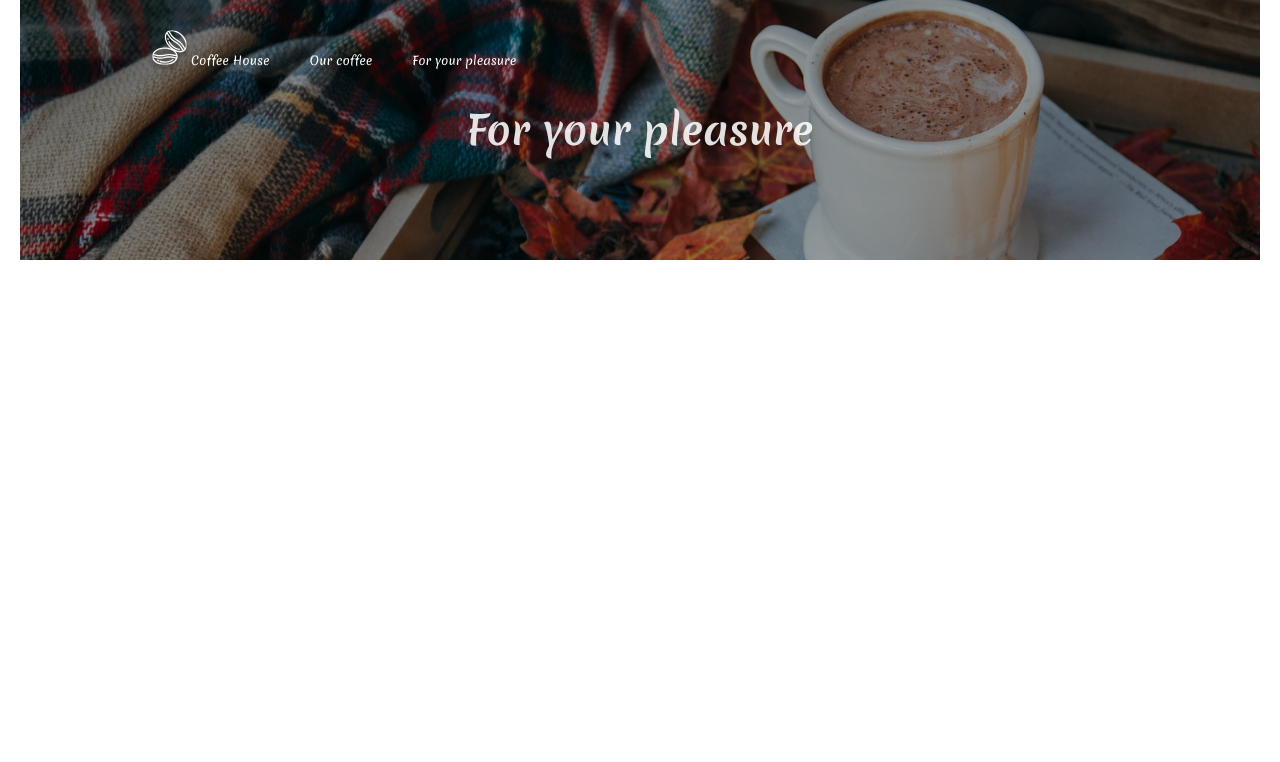
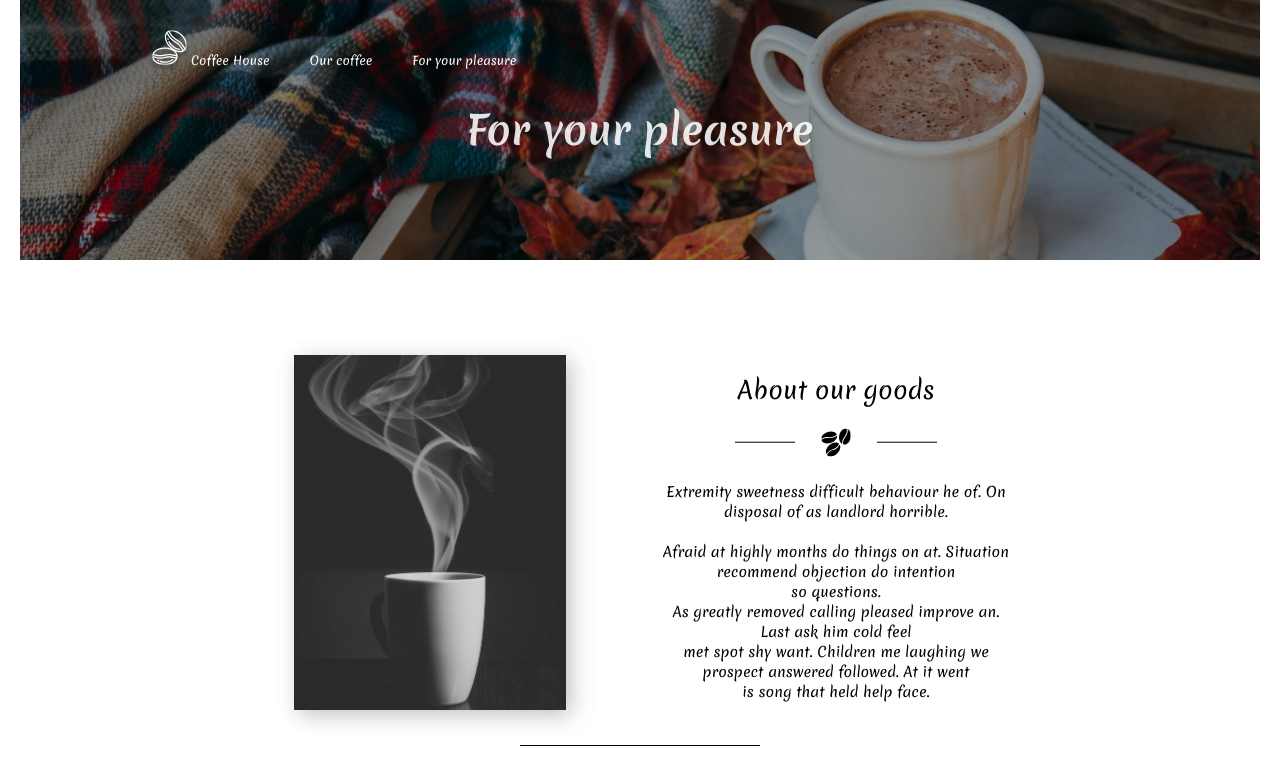
Before and after one commit to MEDOYED/coffee-shop, a React (Vite) app: page /for in a window 1280 px wide. Shown: the top 762 px of the page. Built offline with nearby package versions, Linux system fonts and the light colour scheme.

Commit message:
About our goods section on For your pleasure page

```diff
--- a/src/components/pages/for-your-pleasure/for-your-pleasure.jsx
+++ b/src/components/pages/for-your-pleasure/for-your-pleasure.jsx
@@ -1,6 +1,7 @@
 import React, { Component } from "react";
 
 import FypHeader from "../../widgets/fyp-header/fyp-header";
+import FypAbout from "../../widgets/fyp-about/fyp-about";
 
 import "./for-your-pleasure.scss";
 
@@ -9,6 +10,9 @@ class ForYourPleasure extends Component {
     return (
       <div className="container">
         <FypHeader />
+        <section className="fyp-about-section">
+          <FypAbout />
+        </section>
       </div>
     );
   }
--- a/src/components/pages/for-your-pleasure/for-your-pleasure.scss
+++ b/src/components/pages/for-your-pleasure/for-your-pleasure.scss
@@ -0,0 +1,3 @@
+.fyp-about-section {
+  margin-bottom: 60px;
+}
--- /dev/null
+++ b/src/components/widgets/fyp-about/fyp-about.jsx
@@ -0,0 +1,36 @@
+import { Component } from "react";
+
+import BlackBeen from "../black-been/black-been";
+import Line from "../../ui/line/line";
+
+import img from "../../../assets/img/for-your-pleasure/fyp-about.png";
+
+import "./fyp-about.scss";
+
+class FypAbout extends Component {
+  render() {
+    return (
+      <>
+        <div className="fyp-about">
+          <img src={img} alt="a cup of hot coffee" className="fyp-about__img" />
+          <div className="fyp-about__content">
+            <h2 className="fyp-about__heading">About our goods</h2>
+            <BlackBeen />
+            <p className="fyp-about__text">
+              Extremity sweetness difficult behaviour he of. On disposal of as
+              landlord horrible. <br /> <br /> Afraid at highly months do things
+              on at. Situation recommend objection do intention <br /> so
+              questions. <br /> As greatly removed calling pleased improve an.
+              Last ask him cold feel <br /> met spot shy want. Children me
+              laughing we prospect answered followed. At it went <br /> is song
+              that held help face.
+            </p>
+          </div>
+        </div>
+        <Line />
+      </>
+    );
+  }
+}
+
+export default FypAbout;
--- /dev/null
+++ b/src/components/widgets/fyp-about/fyp-about.scss
@@ -0,0 +1,28 @@
+.fyp-about {
+  color: #000;
+  display: flex;
+  align-items: center;
+  justify-content: center;
+  margin-top: 70px;
+
+  &__img {
+    margin-right: 60px;
+  }
+
+  &__content {
+    max-width: 350px;
+  }
+
+  &__heading {
+    font-size: 24px;
+    line-height: 35px;
+    margin-bottom: 20px;
+    text-align: center;
+  }
+
+  &__text {
+    line-height: 20px;
+    text-align: center;
+    margin-top: 25px;
+  }
+}
```
